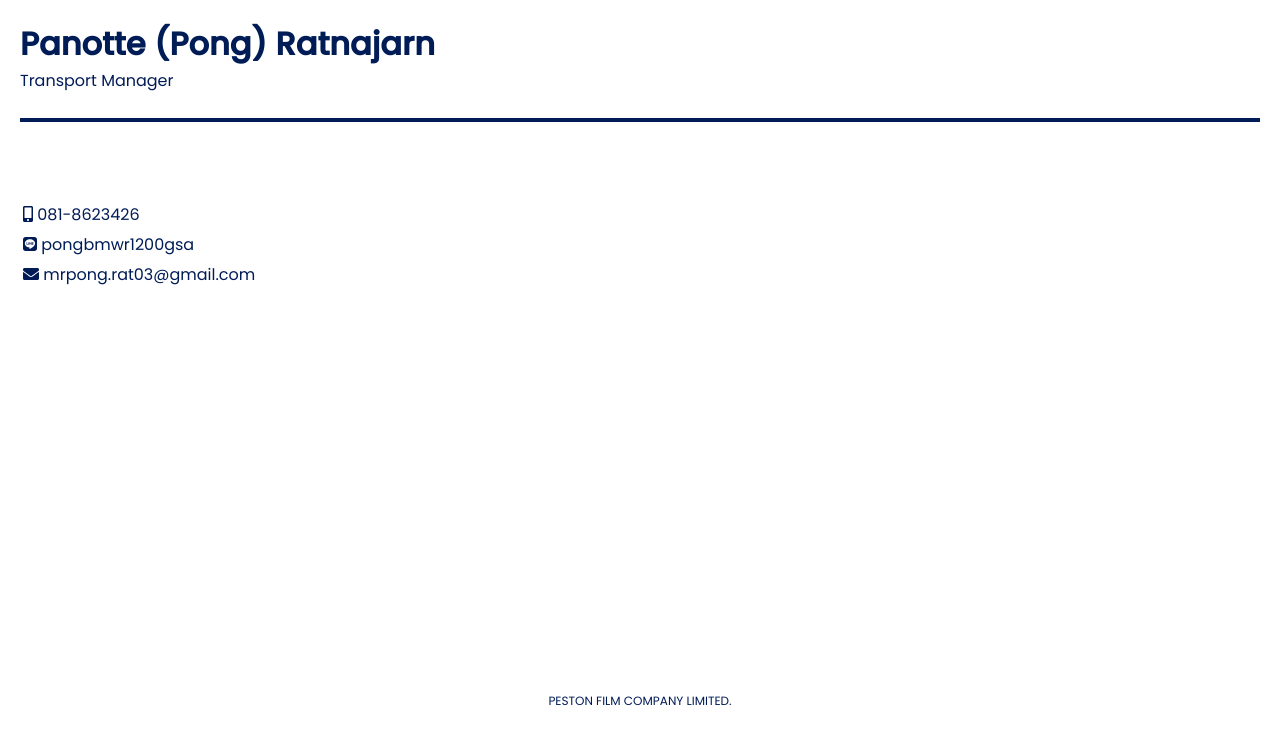
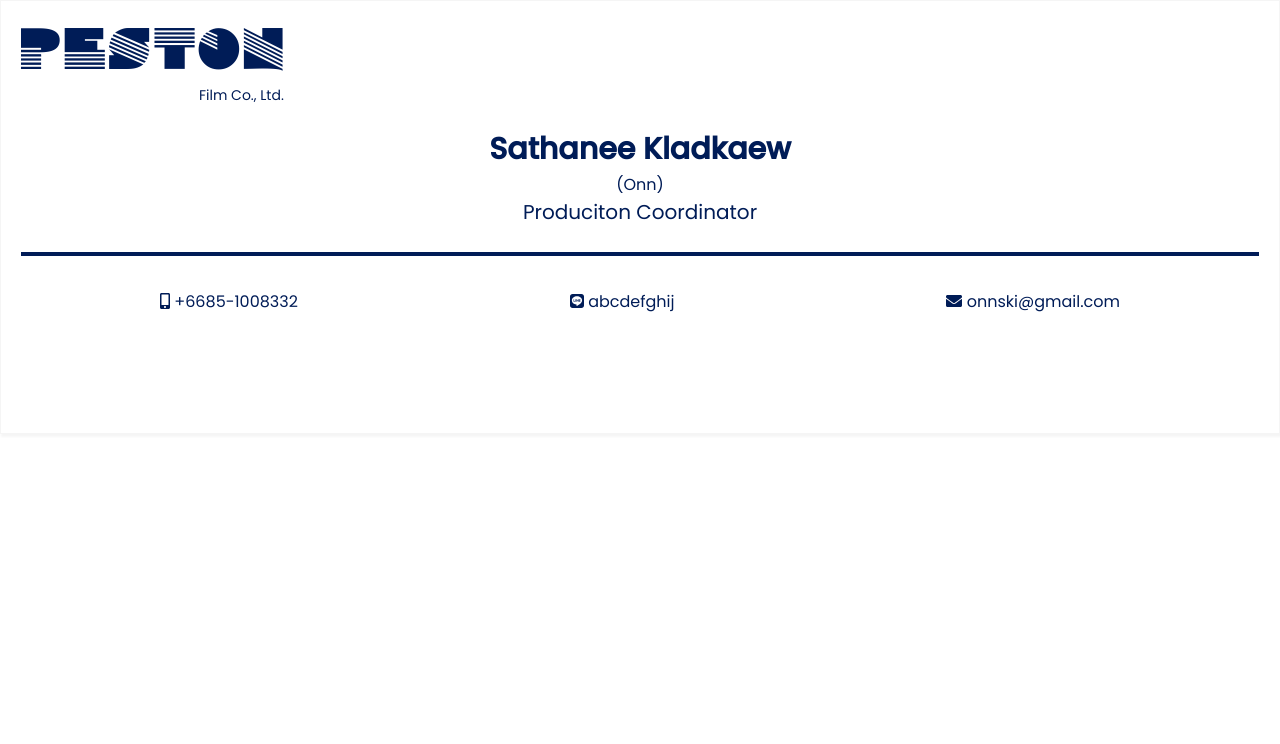
Before and after one commit to pinplengpai/fordad, a React (Create React App) app: page / in a window 1280 px wide. Shown: the top 744 px of the page. Built offline with nearby package versions, Linux system fonts and the light colour scheme.

Commit message:
change to onn's design

```diff
--- a/src/App.js
+++ b/src/App.js
@@ -3,7 +3,7 @@ import { FontAwesomeIcon } from '@fortawesome/react-fontawesome';
 import { faLine } from '@fortawesome/free-brands-svg-icons';
 import {faEnvelope} from '@fortawesome/free-solid-svg-icons';
 import {faMobileAlt} from '@fortawesome/free-solid-svg-icons';
-
+import {NAME, POSITION, EMAIL, PHONE, LINE, NICKNAME} from './Configs';
 
 
 function App() {
@@ -12,21 +12,23 @@ function App() {
   }
   return (
     <div className="card">
-      <h1>Panotte (Pong) Ratnajarn</h1>
-      <p>Transport Manager</p>
+      <div className="company"><p className="company-name">PESTON</p><span>Film Co., Ltd.</span></div>
+
+      <p className="name">{NAME}</p>
+      <p className="nickname">{NICKNAME}</p>
+      <p className="position">{POSITION}</p>
       <div className="line"></div>
       <div className="info">
-        <a href="tel:081-8623426">
-        <p><FontAwesomeIcon icon={faMobileAlt}/>     081-8623426</p>
+        <a href={'tel'+ PHONE}>
+        <p><FontAwesomeIcon icon={faMobileAlt}/>     {PHONE}</p>
         </a>
         <a onClick ={() => handleClick()}>
-          <p> <FontAwesomeIcon icon={faLine}/>     pongbmwr1200gsa</p>
+          <p> <FontAwesomeIcon icon={faLine}/>     abcdefghij{LINE}</p>
         </a>
         <a href="mailto:mrpong.rat03@gmail.com">
-        <p><FontAwesomeIcon icon={faEnvelope}/>     mrpong.rat03@gmail.com</p>
+        <p><FontAwesomeIcon icon={faEnvelope}/>     {EMAIL}</p>
         </a>
       </div>
-      <div className="company-name"><p>PESTON FILM COMPANY LIMITED.</p></div>
     </div>
   );
 }
--- a/src/App.scss
+++ b/src/App.scss
@@ -1,23 +1,36 @@
+
+@font-face {
+    font-family: 'SaminoaDisplay';
+    src: local('SaminoaDisplay'), url(./Fonts/saminoadisplay/SaminoaDisplay.ttf) format('truetype');
+  }
+
 .card{
     font-family: 'Poppins', sans-serif;
-    height: 90vh;
+    // height: 90vh;
     padding:20px;
     overflow-y: hidden !important;
     color: #001C57;
     position:relative;
-
-    h1{
+    text-align: center;
+    border: 1px solid rgba(0,0,0,0.04);
+    box-shadow: 2px 2px 2px 1px rgba(0,0,0,0.04);
+    padding-bottom: 116px;
+    p{
         margin: 0;
     }
-    p{
-        margin: 0;
+    .name{
+        font-size: 30px;
+        font-weight: bold;
+        text-align: center;
     }
     .line{
         border: solid 2px #001C57;
         margin-top: 25px;
     }
     .info{
-        margin-top: 72px;
+        display: flex;
+        justify-content: space-around;
+        margin-top: 25px;
         padding:3px;
         a{
             color: #001C57;
@@ -28,14 +41,34 @@
             padding-top:5px;
         }
     }
-    .company-name{
-        text-align: center;
-        position: absolute;
-        bottom: 50px;
-        margin: 0 auto;
-        left: 25%;
-        right: 25%;
-        font-size: 12px;
+    .position{
+        font-size: 20px;
+    }
+    .company{
+        color: #001C57;
+        text-align: left;
+        margin-bottom: 20px;
+        // margin-top: 40px;
+        .company-name{
+            font-size: 60px;
+            font-family: "SaminoaDisplay";
+
+        }
+        span{
+            margin-left: 178px;
+            font-size: 14px;
+        }
+    }
+}
+
+@media screen and (max-width: 414px){
+    .company{
+        text-align: center !important;
+        padding-bottom: 50px;
+        margin-bottom: 0!important;
 
     }
+    .info{
+        display: block !important;
+    }
 }
--- /dev/null
+++ b/src/Configs.js
@@ -0,0 +1,49 @@
+/**
+ * EDIT HERE: Global configurations.
+ * You can add languages in Assignments section
+ */
+// export var LANGUAGE = "english"
+
+/* ----------------------------------------------------------------------------------------------------------------------- */
+
+
+export var OWNER = 'onnski'
+/**
+ * Exports (Variable types: TEXT, URL, IMAGE, please prepend them at the front of the variable, e.g. TEXT_DISCLAIMER_MODAL)
+ */
+export var TEXT_TITLE;
+export var NAME;
+export var POSITION;
+export var EMAIL;
+export var PHONE;
+export var LINE;
+export var LINELINK;
+export var NICKNAME;
+
+/* ----------------------------------------------------------------------------------------------------------------------- */
+
+/**
+ * Assignments
+ */
+switch (OWNER) {
+    case "dad":
+        NAME = "Panotte Ratnajarn";
+        POSITION = "Transport Manager";
+        PHONE = "+6681-8623426";
+        EMAIL = "mrpong.rat03@gmail.com";
+        LINE = "pongbmwr1200gsa" ;
+        LINELINK = "http://line.me/ti/p/~pongbmwr1200gsa";
+        NICKNAME = "(Pong)";
+        break;
+
+    case "onnski":
+        NAME = "Sathanee Kladkaew";
+        POSITION = "Produciton Coordinator";
+        PHONE = "+6685-1008332";
+        EMAIL = "onnski@gmail.com";
+        NICKNAME = "(Onn)";
+
+
+        break;
+
+}
```
Also changed, not shown: src/Fonts/saminoadisplay/SaminoaDisplay.ttf (added).
